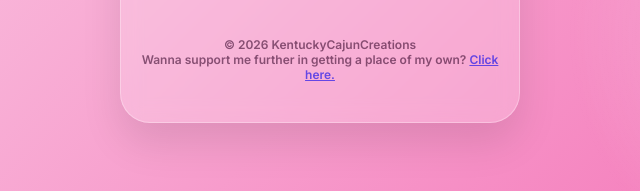
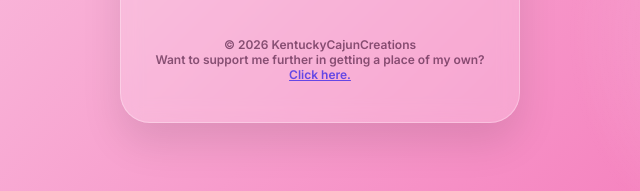
Before and after one commit to VictorMonk/KentuckyCajunCreations, a plain HTML site: page index.html in a window 1280 px wide. Shown: the part 606-797 px from the top of the page, 320-960 px from the left. Drawn offline with Linux system fonts and the light colour scheme.

Commit message:
Update index.html

```diff
--- a/index.html
+++ b/index.html
@@ -56,7 +56,7 @@
     </section>
 
     <footer>
-      © <span id="year"></span> KentuckyCajunCreations <br> Wanna support me further in getting a place of my own? <a href="https://gofund.me/3ae4184bc">Click here.</a>
+      © <span id="year"></span> KentuckyCajunCreations <br> Want to support me further in getting a place of my own? <a href="https://gofund.me/3ae4184bc">Click here.</a>
     </footer>
   </main>
 
```
